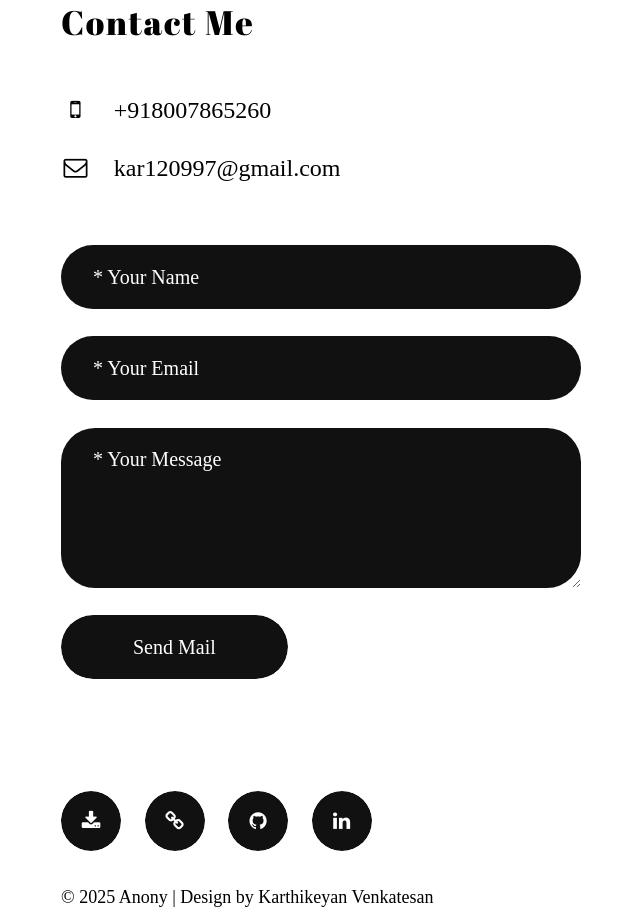
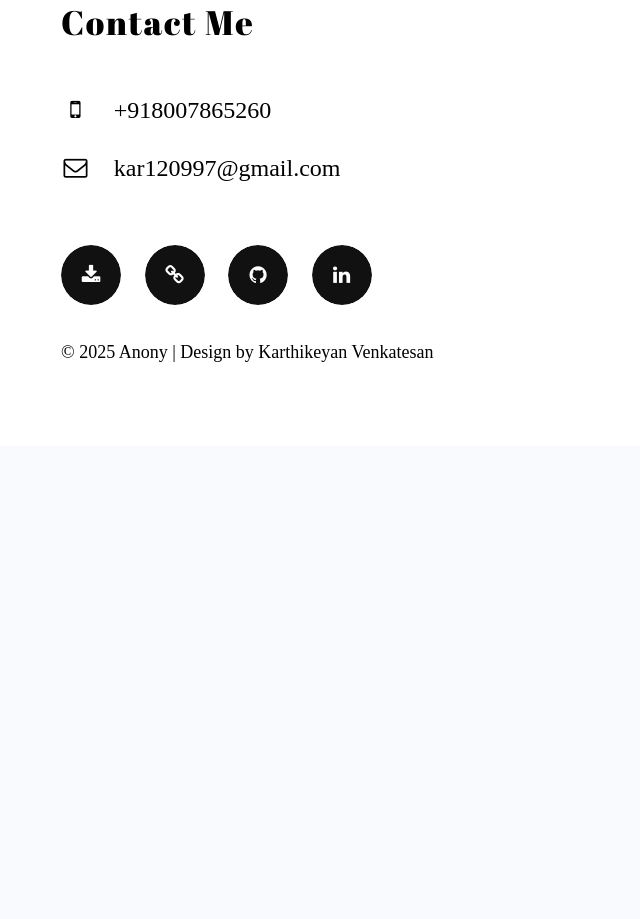
Before and after one commit to vkarthikeyan12/trial-website, a Flask app: page / in a window 1280 px wide. Shown: the part 2993-3912 px from the top of the page, without its empty margins (639-1279 px from the left). After the commit the page ends 3355 px from the top, so only its background shows below. Run offline with Flask 3, Linux system fonts and the light colour scheme; some libraries are stand-ins or nearby versions; some web fonts are replaced.

Commit message:
Update index.html

```diff
--- a/templates/index.html
+++ b/templates/index.html
@@ -220,34 +220,7 @@
                         <li class="scroll-animated-from-right"><i class="fa fa-envelope-o" aria-hidden="true"></i>kar120997@gmail.com</li>
 
                     </ul>
-                    <!-- /CONTACT LIST -->
 
-
-                    <!-- CONTACT FORM -->
-                    <form id="contact-form" action="../static/assets/php/contact.php" method="post">
-
-
-                        <input id="contact-form-name" type="text" name="name" class="form-control scroll-animated-from-right" placeholder="* Your Name">
-
-                        <input id="contact-form-email" type="text" name="email" class="form-control scroll-animated-from-right" placeholder="* Your Email">
-
-                        <!-- PHANTOM ELEMENT ( HONEYPOT CAPTCHA FOR SECURITY ) -->
-                        <div class="fhp-input"><input id="contact-form-company" type="text" name="company" class="form-control"></div>
-                        <!-- /PHANTOM ELEMENT ( HONEYPOT CAPTCHA FOR SECURITY ) -->
-
-                        <textarea id="contact-form-message" name="message" class="form-control scroll-animated-from-right" placeholder="* Your Message"></textarea>
-
-                        <button type="submit" class="form-control scroll-animated-from-right">Send Mail</button>
-
-                        <div class="success-message">* The Email was Sent Successfully!</div>
-
-
-                    </form>
-                    <!-- /CONTACT FORM -->
-
-
-                </section>
-                <!-- /CONTACT -->
 
 
                 <!-- FOOTER -->
@@ -298,4 +271,5 @@
     </body>
 
 
+
 </html>
```
